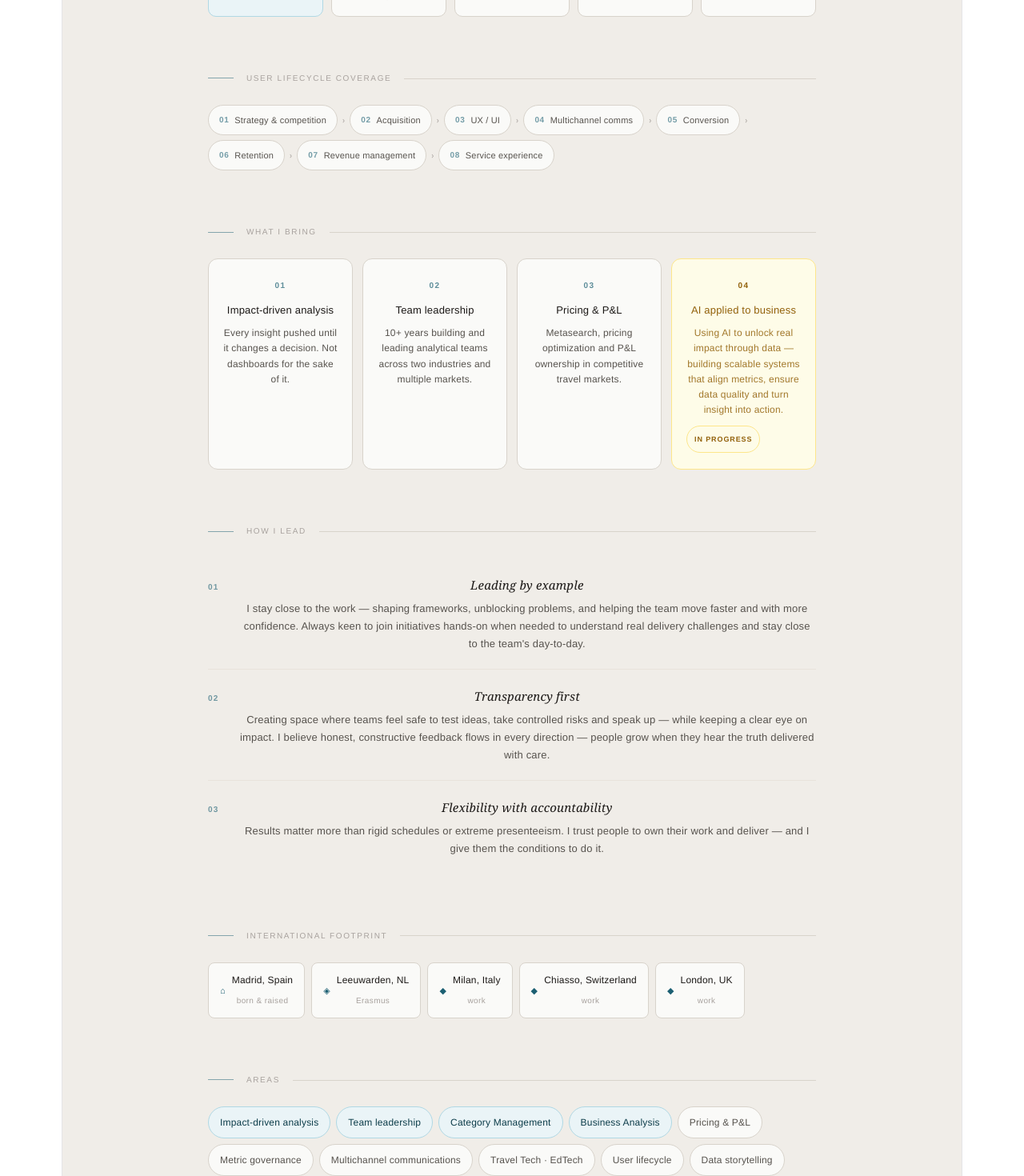
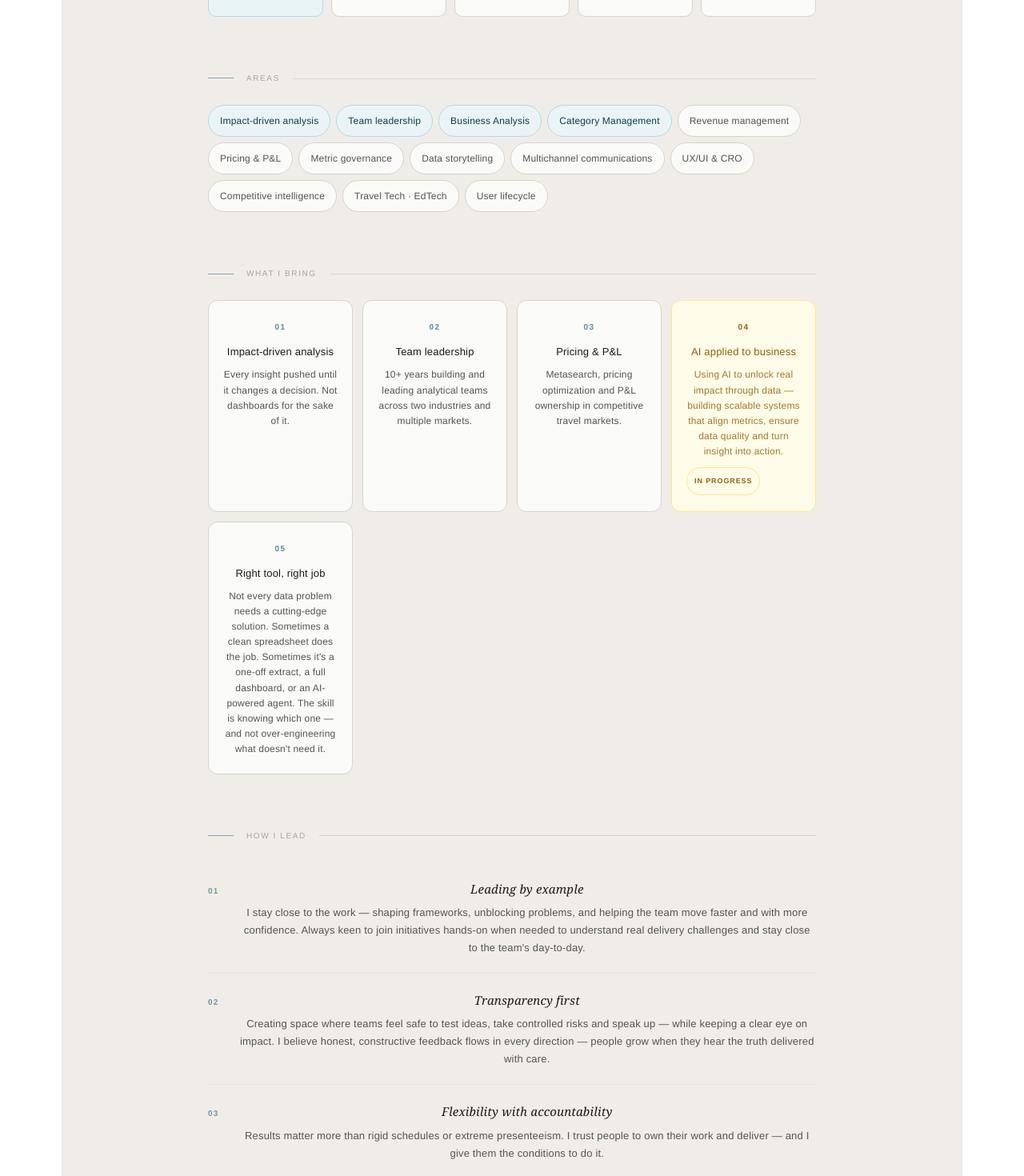
Before and after one commit to Dvaquerog/david-portfolio, a React (Vite) app: page / in a window 1280 px wide. Shown: the part 1200-2670 px from the top of the page at 80% size. Built offline with nearby package versions, Linux system fonts and the light colour scheme.

Commit message:
card 05 right tool right job

```diff
--- a/src/App.jsx
+++ b/src/App.jsx
@@ -46,6 +46,7 @@ const CONTENT = {
       { num: "02", title: "Team leadership", body: "10+ years building and leading analytical teams across two industries and multiple markets." },
       { num: "03", title: "Pricing & P&L", body: "Metasearch, pricing optimization and P&L ownership in competitive travel markets." },
       { num: "04", title: "AI applied to business", body: "Using AI to unlock real impact through data — building scalable systems that align metrics, ensure data quality and turn insight into action.", inProgress: true, badge: "in progress" },
+      { num: "05", title: "Right tool, right job", body: "Not every data problem needs a cutting-edge solution. Sometimes a clean spreadsheet does the job. Sometimes it's a one-off extract, a full dashboard, or an AI-powered agent. The skill is knowing which one — and not over-engineering what doesn't need it." },
     ],
     sectionLead: "How I lead",
     leadership: [
@@ -62,8 +63,8 @@ const CONTENT = {
       { icon: "◆", text: "London, UK", sub: "work" },
     ],
     sectionAreas: "Areas",
-    pillsAccent: ["Impact-driven analysis", "Team leadership", "Category Management", "Business Analysis"],
-    pillsPlain: ["Pricing & P&L", "Metric governance", "Multichannel communications", "Travel Tech · EdTech", "User lifecycle", "Data storytelling"],
+    pillsAccent: ["Impact-driven analysis", "Team leadership", "Business Analysis", "Category Management"],
+    pillsPlain: ["Revenue management", "Pricing & P&L", "Metric governance", "Data storytelling", "Multichannel communications", "UX/UI & CRO", "Competitive intelligence", "Travel Tech · EdTech", "User lifecycle"],
     beyond: "Outside the office — family, cooking, open spaces and the occasional idea that starts on a walk and ends up in a prototype.",
     footerLoc: "Madrid, Spain",
     toggleLang: "ES",
@@ -100,6 +101,7 @@ const CONTENT = {
       { num: "02", title: "Liderazgo de equipos", body: "Más de 10 años construyendo y liderando equipos de analítica en dos industrias y múltiples mercados." },
       { num: "03", title: "Pricing y P&L", body: "Metasearch, optimización de pricing y ownership del P&L en mercados de viajes altamente competitivos." },
       { num: "04", title: "IA aplicada al negocio", body: "Usar la IA para desbloquear impacto real a través del dato — construyendo sistemas escalables que alinean métricas, aseguran la calidad del dato y convierten el insight en acción.", inProgress: true, badge: "en desarrollo" },
+      { num: "05", title: "La herramienta adecuada para cada problema", body: "No todo problema de datos necesita una solución sofisticada. A veces un Excel bien hecho resuelve. Otras veces es una extracción puntual, un dashboard completo o un agente con IA. La clave está en saber cuál corresponde — y no sobreingenierar lo que no lo necesita." },
     ],
     sectionLead: "Cómo lidero",
     leadership: [
@@ -116,8 +118,8 @@ const CONTENT = {
       { icon: "◆", text: "Londres, Reino Unido", sub: "trabajo" },
     ],
     sectionAreas: "Áreas",
-    pillsAccent: ["Análisis orientado al impacto", "Liderazgo de equipos", "Gestión de categorías", "Análisis de negocio"],
-    pillsPlain: ["Pricing y P&L", "Gobernanza de métricas", "Comunicación multicanal", "Travel Tech · EdTech", "Ciclo de vida del usuario", "Data storytelling"],
+    pillsAccent: ["Análisis orientado al impacto", "Liderazgo de equipos", "Análisis de negocio", "Gestión de categorías"],
+    pillsPlain: ["Revenue management", "Pricing y P&L", "Gobernanza de métricas", "Data storytelling", "Comunicación multicanal", "UX/UI & CRO", "Inteligencia competitiva", "Travel Tech · EdTech", "Ciclo de vida del usuario"],
     beyond: "Fuera de la oficina — familia, cocina, espacios abiertos y alguna idea que empieza en un paseo y acaba en un prototipo.",
     footerLoc: "Madrid, España",
     toggleLang: "EN",
@@ -276,17 +278,14 @@ export default function Portfolio() {
           ))}
         </div>
 
-        {/* LIFECYCLE */}
-        <SectionDivider label={c.sectionLifecycle} t={t} sans={sans} />
-        <div style={{ display: "flex", flexWrap: "wrap", gap: 6, alignItems: "center", marginBottom: 64 }}>
-          {c.lifecycle.map((item, i) => (
-            <div key={i} style={{ display: "flex", alignItems: "center", gap: 6 }}>
-              <div style={{ display: "flex", alignItems: "center", gap: 7, background: t.card, border: `0.5px solid ${t.border}`, borderRadius: 999, padding: "5px 13px" }}>
-                <span style={{ fontFamily: sans, fontSize: 10, letterSpacing: "0.06em", color: t.accent, fontWeight: 600, opacity: 0.6 }}>{String(i + 1).padStart(2, "0")}</span>
-                <span style={{ fontFamily: sans, fontSize: 11, color: t.textSub }}>{item}</span>
-              </div>
-              {i < c.lifecycle.length - 1 && <span style={{ fontSize: 10, color: t.textMuted }}>›</span>}
-            </div>
+        {/* AREAS */}
+        <SectionDivider label={c.sectionAreas} t={t} sans={sans} />
+        <div style={{ display: "flex", flexWrap: "wrap", gap: 7, marginBottom: 64 }}>
+          {c.pillsAccent.map((p, i) => (
+            <span key={i} style={{ fontFamily: sans, fontSize: 12, padding: "6px 14px", borderRadius: 999, border: `0.5px solid ${t.accentBorder}`, color: t.accentText, background: t.accentFaint }}>{p}</span>
+          ))}
+          {c.pillsPlain.map((p, i) => (
+            <span key={i} style={{ fontFamily: sans, fontSize: 12, padding: "6px 14px", borderRadius: 999, border: `0.5px solid ${t.border}`, color: t.textSub, background: t.card }}>{p}</span>
           ))}
         </div>
 
@@ -335,17 +334,6 @@ export default function Portfolio() {
           ))}
         </div>
 
-        {/* AREAS */}
-        <SectionDivider label={c.sectionAreas} t={t} sans={sans} />
-        <div style={{ display: "flex", flexWrap: "wrap", gap: 7, marginBottom: 64 }}>
-          {c.pillsAccent.map((p, i) => (
-            <span key={i} style={{ fontFamily: sans, fontSize: 12, padding: "6px 14px", borderRadius: 999, border: `0.5px solid ${t.accentBorder}`, color: t.accentText, background: t.accentFaint }}>{p}</span>
-          ))}
-          {c.pillsPlain.map((p, i) => (
-            <span key={i} style={{ fontFamily: sans, fontSize: 12, padding: "6px 14px", borderRadius: 999, border: `0.5px solid ${t.border}`, color: t.textSub, background: t.card }}>{p}</span>
-          ))}
-        </div>
-
         {/* BEYOND */}
         <div style={{ borderTop: `0.5px solid ${t.border}`, borderBottom: `0.5px solid ${t.border}`, padding: "24px 0", marginBottom: 56 }}>
           <p style={{ fontFamily: serif, fontSize: 14, fontStyle: "italic", color: t.textMuted, lineHeight: 1.8, margin: 0 }}>{c.beyond}</p>
```
